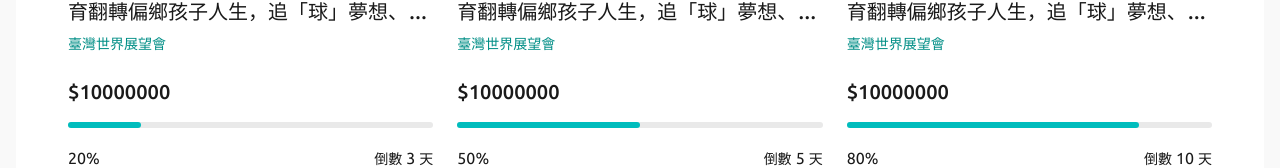
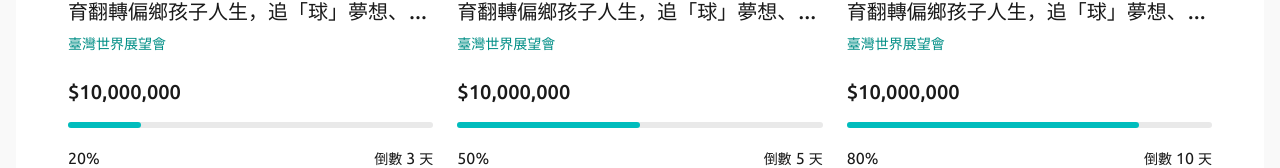
Before and after one commit to gn00678465/TripPlus-client, a Next.js app: page /user/followings in a window 1280 px wide. Shown: the part 754-922 px from the top of the page. Built offline with nearby package versions, Linux system fonts and the light colour scheme.

Commit message:
feat: add currency function

```diff
--- a/src/pages/user/followings.tsx
+++ b/src/pages/user/followings.tsx
@@ -5,6 +5,7 @@ import { Layout } from '@/components';
 import UserHeader from '@/components/User/user-header';
 import type { ReactElement } from 'react';
 import { Box, Container, Heading, Flex, Button } from '@chakra-ui/react';
+import { currency } from '@/utils';
 
 const Followings: App.NextPageWithLayout = () => {
   const breadcrumb = [
@@ -34,40 +35,40 @@ const Followings: App.NextPageWithLayout = () => {
         '台灣世界展望會「籃海計畫」|用籃球教育翻轉偏鄉孩子人生，追「球」夢想、站穩舞台！',
       category: getCategory(0),
       team: '臺灣世界展望會',
-      price: '10000000',
+      price: currency(10000000, 'zh-TW', 'TWD'),
       deadline: 3,
       progress: 20
     },
     {
-      id: 0,
+      id: 1,
       image: 'https://picsum.photos/300/300?random=2',
       title:
         '台灣世界展望會「籃海計畫」|用籃球教育翻轉偏鄉孩子人生，追「球」夢想、站穩舞台！',
       category: getCategory(0),
       team: '臺灣世界展望會',
-      price: '10000000',
+      price: currency(10000000, 'zh-TW', 'TWD'),
       deadline: 5,
       progress: 50
     },
     {
-      id: 1,
+      id: 2,
       image: 'https://picsum.photos/300/300?random=3',
       title:
         '台灣世界展望會「籃海計畫」|用籃球教育翻轉偏鄉孩子人生，追「球」夢想、站穩舞台！',
       category: getCategory(0),
       team: '臺灣世界展望會',
-      price: '10000000',
+      price: currency(10000000, 'zh-TW', 'TWD'),
       deadline: 10,
       progress: 80
     },
     {
-      id: 2,
+      id: 3,
       image: 'https://picsum.photos/300/300?random=4',
       title:
         '台灣世界展望會「籃海計畫」|用籃球教育翻轉偏鄉孩子人生，追「球」夢想、站穩舞台！',
       category: getCategory(0),
       team: '臺灣世界展望會',
-      price: '10000000',
+      price: currency(10000000, 'zh-TW', 'TWD'),
       deadline: 3,
       progress: 100
     }
@@ -126,7 +127,7 @@ const Followings: App.NextPageWithLayout = () => {
 
                   <Box className="mt-4 md:mt-6">
                     <div className="text-lg font-medium text-gray-900 md:text-xl">
-                      ${item.price}
+                      {item.price}
                     </div>
                     <Box
                       bgColor={'gray.200'}
--- /dev/null
+++ b/src/utils/common/currency.ts
@@ -0,0 +1,12 @@
+export function currency(
+  num: number,
+  locale: string,
+  currency: string,
+  digits: number = 0
+) {
+  return new Intl.NumberFormat(locale, {
+    style: 'currency',
+    currency,
+    minimumFractionDigits: digits
+  }).format(num);
+}
--- /dev/null
+++ b/src/utils/common/index.ts
@@ -0,0 +1 @@
+export * from './currency';
--- a/src/utils/index.ts
+++ b/src/utils/index.ts
@@ -1,3 +1,4 @@
 export * from './storage';
 export * from './service';
 export * from './object';
+export * from './common';
```
